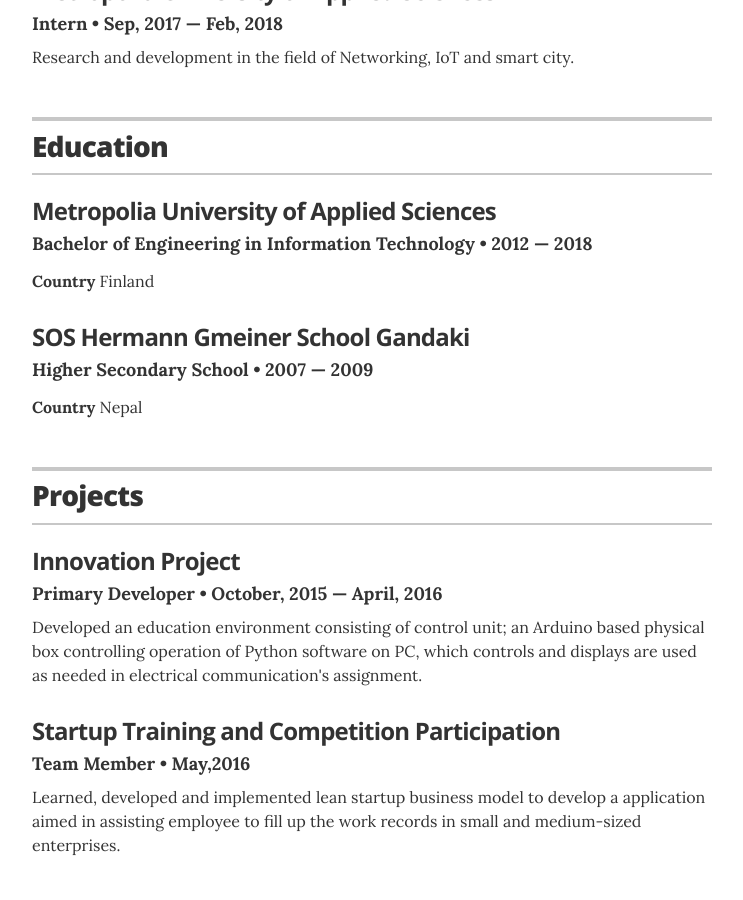
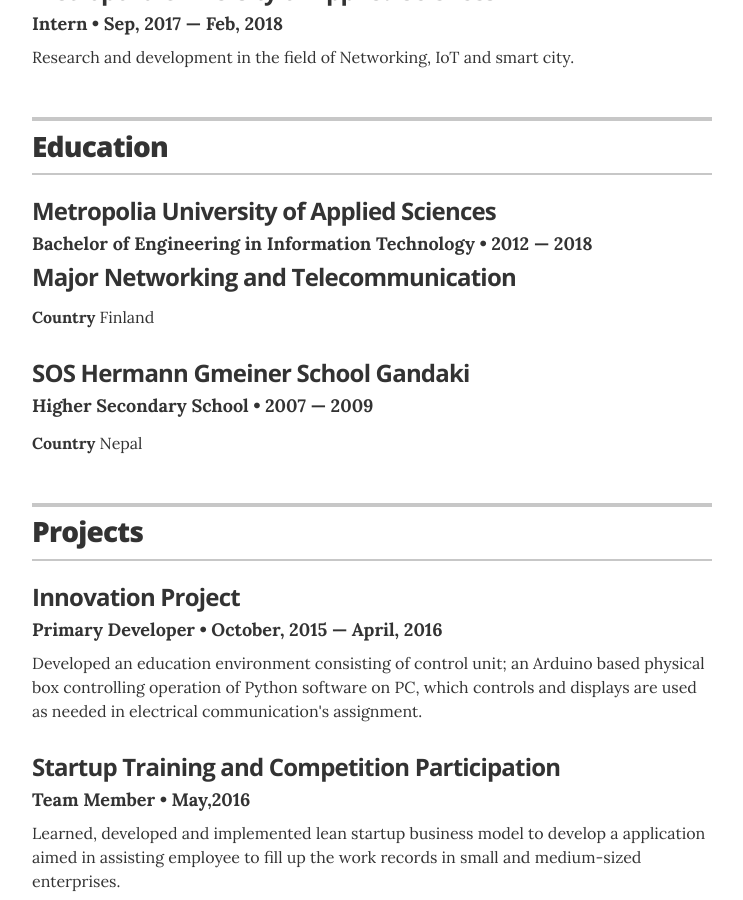
Before and after one commit to ranabhat/ranabhat.github.io, a Jekyll site: the page built from index.html, in a window 1280 px wide and 900 px high, scrolled down 1427 px. Shown: the whole window, without its empty margins (268-1011 px from the left). Built offline with Jekyll 4.4.1, drawn with Linux system fonts in a browser that asks for light colours.

Commit message:
Update resume.html

```diff
--- a/_layouts/resume.html
+++ b/_layouts/resume.html
@@ -80,6 +80,7 @@
         <div class="resume-item" itemscope itemprop="alumniOf" itemtype="http://schema.org/CollegeOrUniversity">
           <h3 class="resume-item-title" itemprop="name">{{ education.uni }}</h3>
           <h4 class="resume-item-details group" itemprop="description">{{ education.degree }} &bull; {{ education.year }}</h4>
+          <h3 class="resume-item-title" itemprop="name">{{education.major}}</h3>
           <h5 class="resume-item-details award-title" itemprop="description">{{ education.award }}</h5>
           <p class="resume-item-copy" itemprop="description">
             <ul class="resume-item-list">
```
